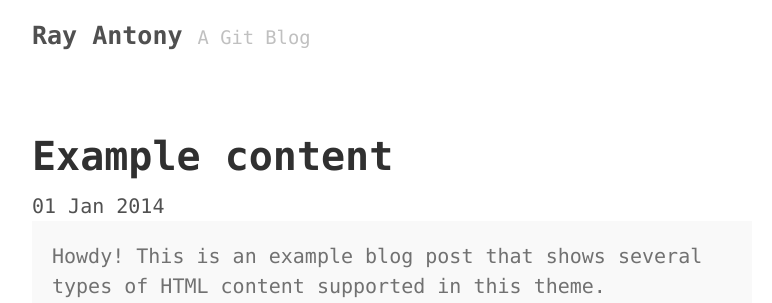
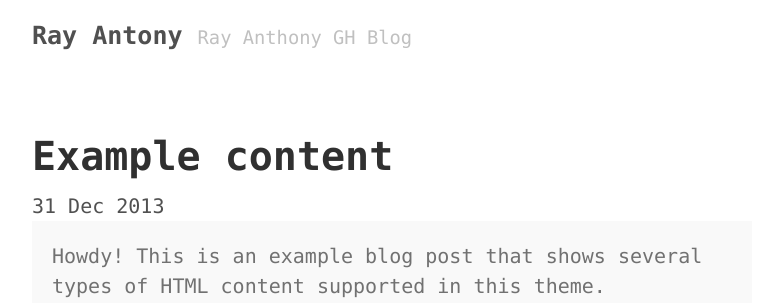
Before and after one commit to rayantony/rayantony.github.io, a Jekyll site: the page built from _posts/2014-01-01-example-content.md, in a window 1280 px wide and 900 px high. Shown: the top 303 px of the window, without its empty margins (248-1020 px from the left). Built offline with Jekyll 4.4.1, drawn with Linux system fonts in a browser that asks for light colours; some of the changed text lies outside the part shown.

Commit message:
Updated Config

```diff
--- a/_config.yml
+++ b/_config.yml
@@ -1,6 +1,6 @@
 ---
 title: Ray Antony
-timezone: UTC
+timezone: America/Los_Angeles
 collections:
   posts:
     title: Posts
@@ -10,12 +10,12 @@ collections:
     output: true
 permalink: pretty
 relative_permalinks: true
-tagline: A Git Blog
+tagline: Ray Anthony GH Blog
 url: http://rayantony.github.io
-paginate: 1
+paginate: 4
 baseurl: "/"
 author:
-  name: Ray Antony
+  name: Ray Anthony
   url: https://twitter.com/rayanthonyrcc
   email: ray@rayantony.com
 version: 1.0.0
```
